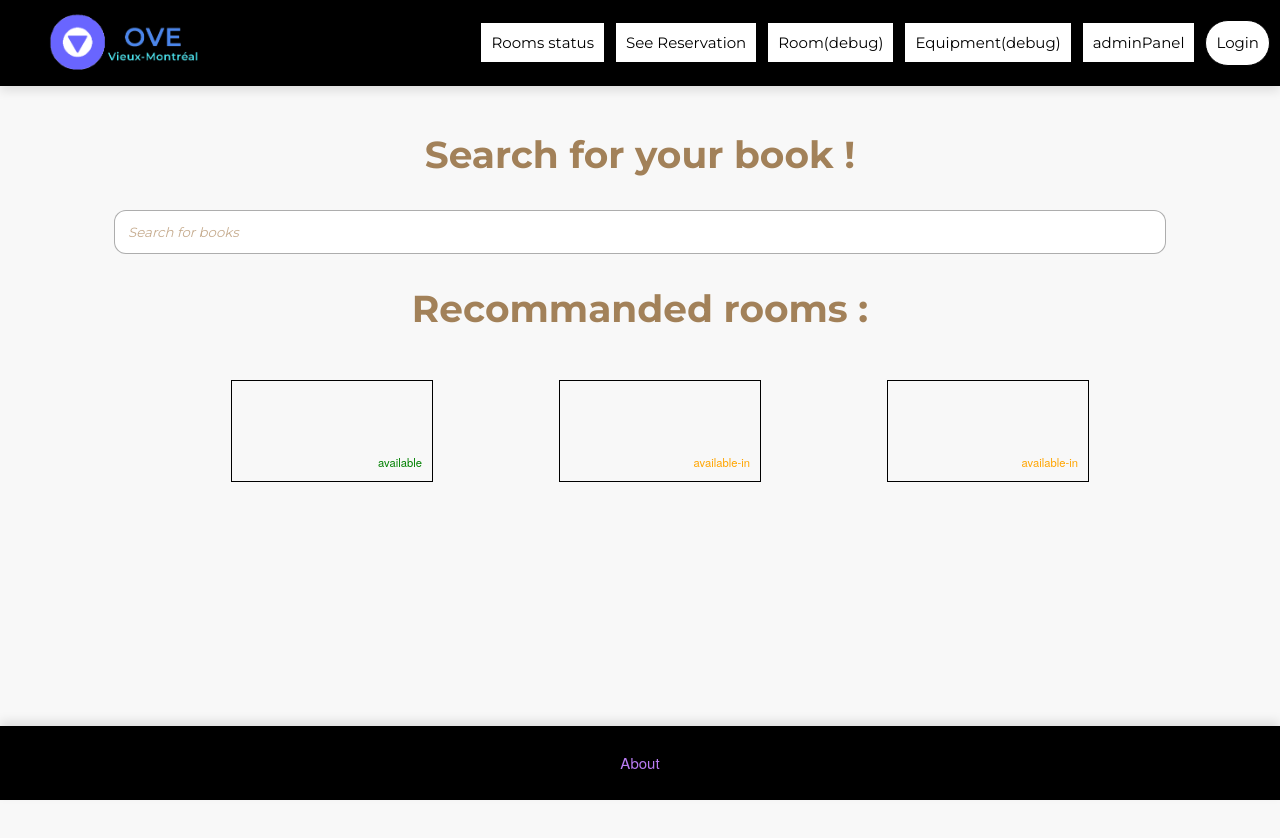
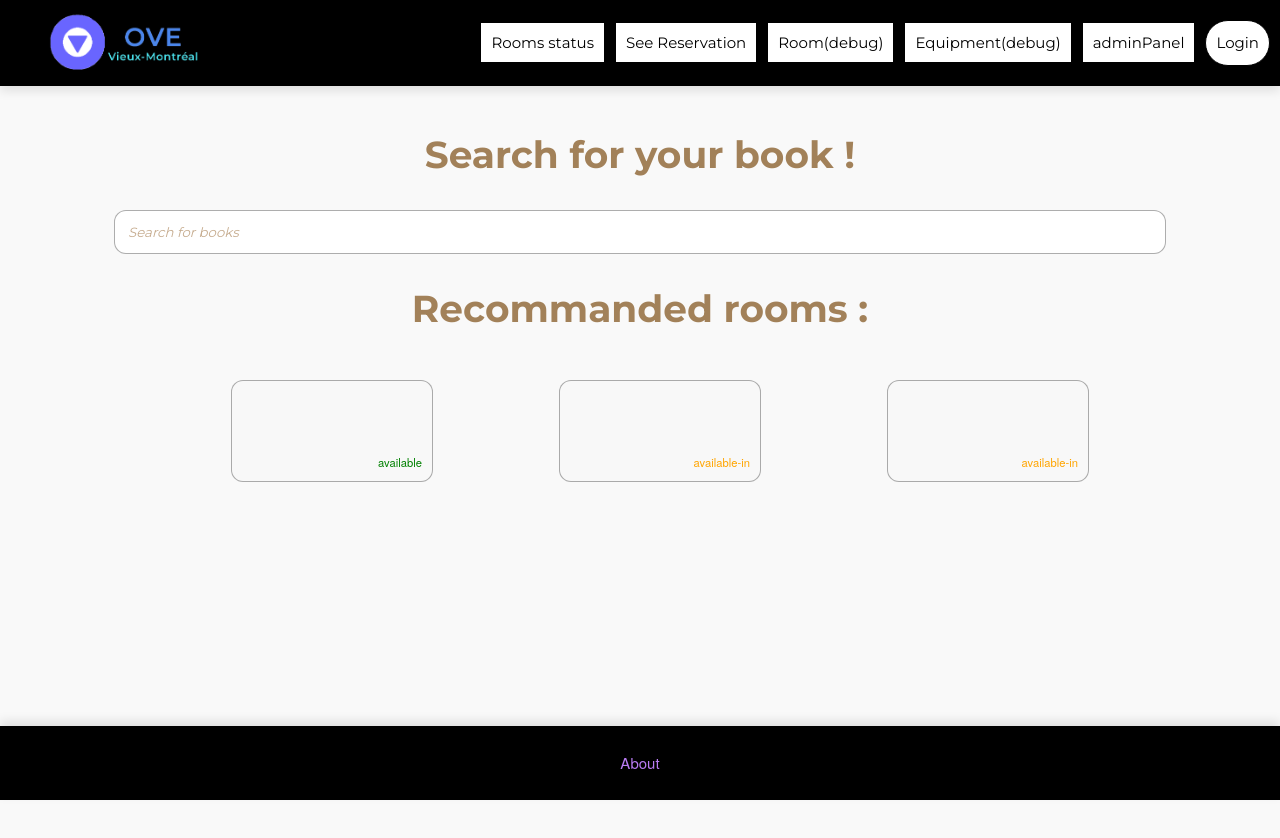
Before and after one commit to LucasKoc/MOD8-2223-GRA-KOCOGLU-SOLAN-SUN, a Vue app in the folder vue-project/: page / in a window 1280 px wide. Shown: the top 838 px of the page. Built offline with nearby package versions, Linux system fonts and the light colour scheme; a web font is replaced by a local one.

Commit message:
change background color

```diff
--- a/vue-project/src/assets/css/base.css
+++ b/vue-project/src/assets/css/base.css
@@ -101,7 +101,7 @@
 body {
   min-height: 100vh;
   color: var(--color-text-soft);
-  background: var(--color-background-soft);
+  background: var(--color-background-mute);
   transition: color 0.5s;
   line-height: 1.6;
   font-size: 15px;
--- a/vue-project/src/assets/css/components/RoomThumbnail.css
+++ b/vue-project/src/assets/css/components/RoomThumbnail.css
@@ -1,14 +1,20 @@
 .room-thumbnail {
     width: 200px;
     height: 100px;
+
     display: flex;
     align-items: center;
     justify-content: center;
+
     position: relative;
-    border: 1px solid black;
+
+    border: 1px solid var(--color-border);
+    border-radius: 12px;
     cursor: pointer;
 
     margin: 2vh 2vw 2vh 2vw;
+
+    background-color: var(--color-background-soft);
 }
 
 @media (max-height: 500px) {
```
